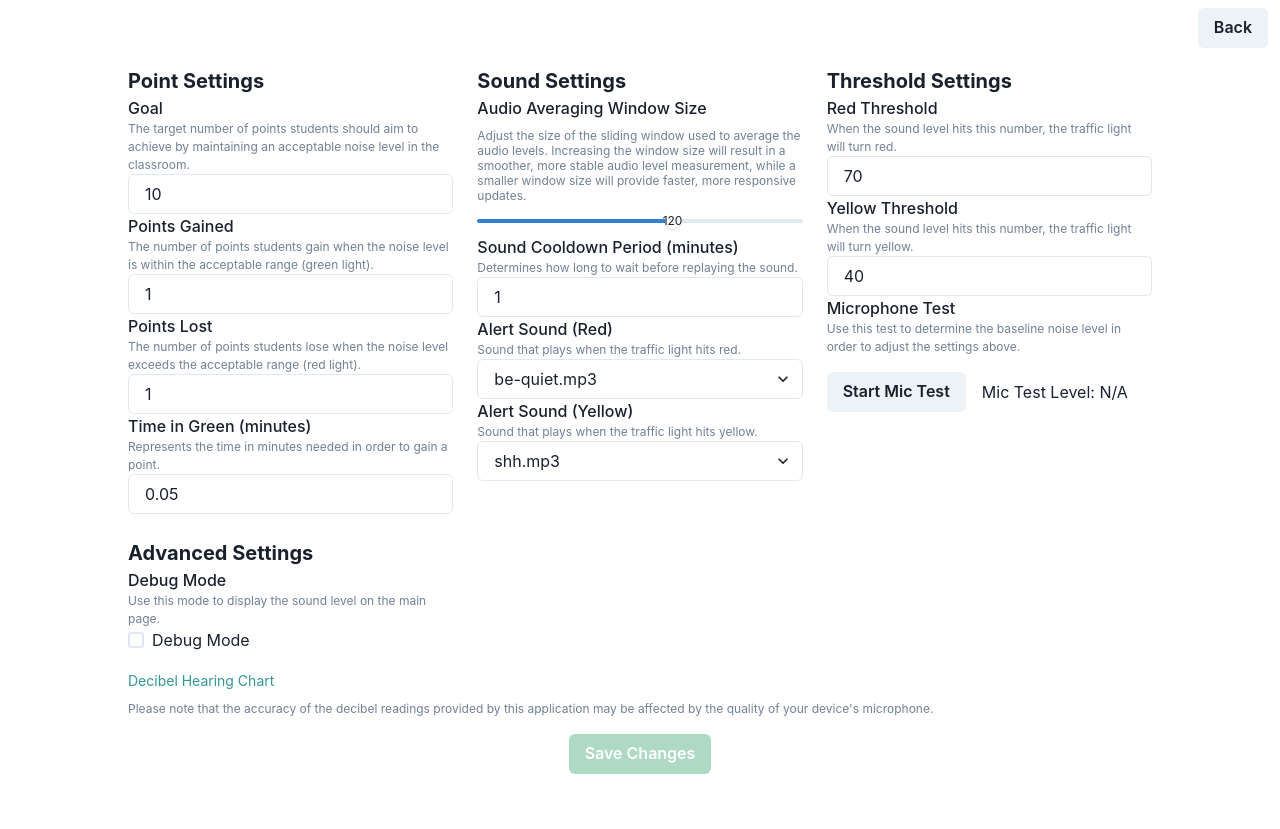
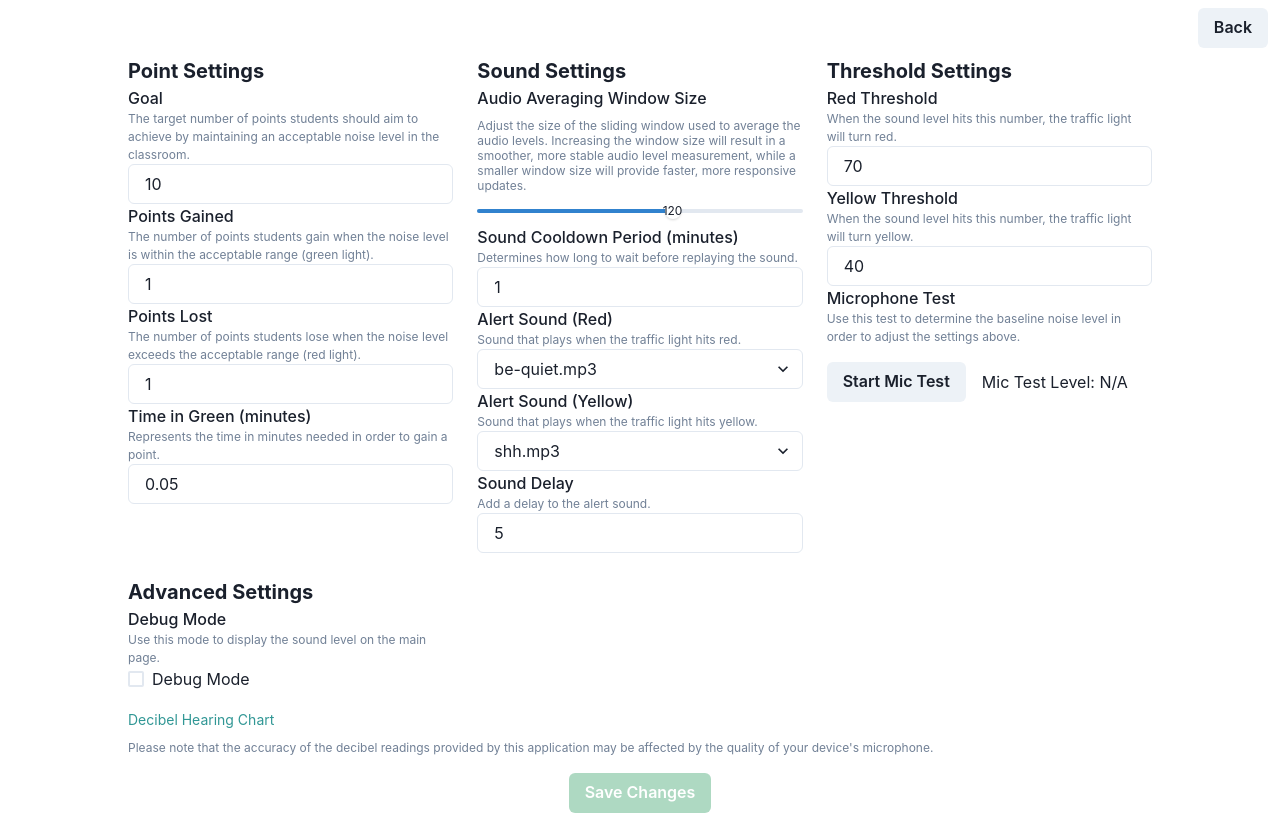
Before and after one commit to daryt/class-games, a React (Vite) app: page /settings in a window 1280 px wide. Before the commit the page ends 800 px from the top, so only its background shows below. Built offline with nearby package versions, Linux system fonts and the light colour scheme.

Commit message:
add sound delay option

```diff
--- a/src/context/settingsContext.tsx
+++ b/src/context/settingsContext.tsx
@@ -15,6 +15,7 @@ interface ISettings {
   readonly cooldownPeriod: number;
   readonly averageWindowSize: number;
   readonly isDebug: boolean;
+  readonly soundDelay: number;
 }
 
 // Define the shape of the user details state
--- a/src/pages/App.tsx
+++ b/src/pages/App.tsx
@@ -52,25 +52,48 @@ const App = () => {
   const prevTrafficLightColor = useRef(trafficLightColor);
 
   useEffect(() => {
+    let warningTimeoutId: number;
+    let alertTimeoutId: number;
+
     if (trafficLightColor !== prevTrafficLightColor.current) {
+      const soundDelayMilliseconds = settings.soundDelay * 1000;
+
       if (
         trafficLightColor === "yellow" &&
         Date.now() - lastPlayed.yellow >=
           minutesToMilliseconds(settings.cooldownPeriod)
       ) {
-        playWarning();
-        setLastPlayed((prevState) => ({ ...prevState, yellow: Date.now() }));
+        warningTimeoutId = setTimeout(() => {
+          if (trafficLightColor === "yellow") {
+            playWarning();
+            setLastPlayed((prevState) => ({
+              ...prevState,
+              yellow: Date.now(),
+            }));
+          }
+        }, soundDelayMilliseconds);
+        console.log(warningTimeoutId);
       } else if (
         trafficLightColor === "red" &&
         Date.now() - lastPlayed.red >=
           minutesToMilliseconds(settings.cooldownPeriod)
       ) {
-        playAlert();
-        setLastPlayed((prevState) => ({ ...prevState, red: Date.now() }));
+        alertTimeoutId = setTimeout(() => {
+          if (trafficLightColor === "red") {
+            playAlert();
+            setLastPlayed((prevState) => ({ ...prevState, red: Date.now() }));
+          }
+        }, soundDelayMilliseconds);
       }
     }
 
     prevTrafficLightColor.current = trafficLightColor;
+    return () => {
+      // This helps reset the delayed sound if the light changes color
+      // before the soudn plays.
+      clearTimeout(warningTimeoutId);
+      clearTimeout(alertTimeoutId);
+    };
   }, [trafficLightColor]);
 
   const handleReset = () => {
--- a/src/pages/Settings.tsx
+++ b/src/pages/Settings.tsx
@@ -34,6 +34,7 @@ interface IFormValues {
   cooldownPeriod: number;
   averageWindowSize: number;
   isDebug: boolean;
+  soundDelay: number;
 }
 
 interface ISettings {
@@ -175,6 +176,19 @@ const SoundSettings = ({ formValues, handleChange }: ISettings) => (
         onChange={handleChange}
       />
     </FormControl>
+    <FormControl id="alert-sound-delay">
+      <FormLabel m={0}>Sound Delay</FormLabel>
+      <Text fontSize="xs" color="gray.500">
+        Add a delay to the alert sound.
+      </Text>
+      <Input
+        type="number"
+        name="soundDelay"
+        value={formValues.soundDelay}
+        onChange={handleChange}
+        required
+      />
+    </FormControl>
   </>
 );
 
@@ -254,6 +268,7 @@ const Settings = () => {
     cooldownPeriod,
     averageWindowSize,
     isDebug,
+    soundDelay,
   } = settings;
 
   const [formValues, setFormValues] = useState({
@@ -268,6 +283,7 @@ const Settings = () => {
     cooldownPeriod,
     averageWindowSize,
     isDebug,
+    soundDelay,
   });
 
   // Method to determine when the form has been modified.
--- a/src/settings.json
+++ b/src/settings.json
@@ -6,6 +6,7 @@
     "yellowMinDec": 40,
     "goal": 10,
     "cooldownPeriod": 1,
+    "soundDelay": 5,
     "averageWindowSize": 120,
     "alertSoundRed": "be-quiet.mp3",
     "alertSoundYellow": "shh.mp3",
```
